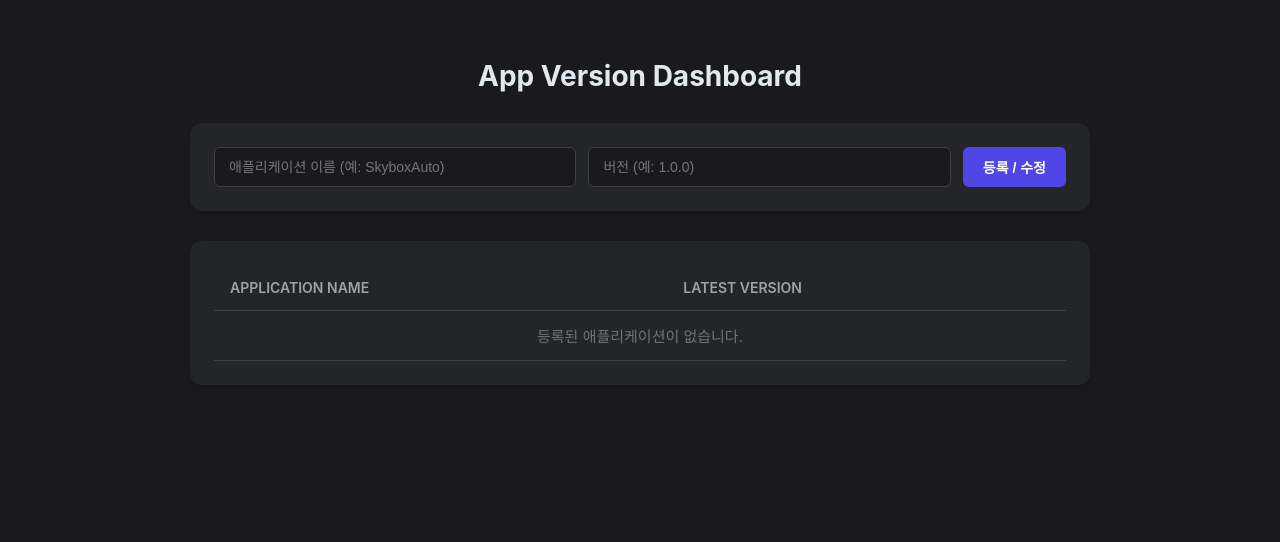
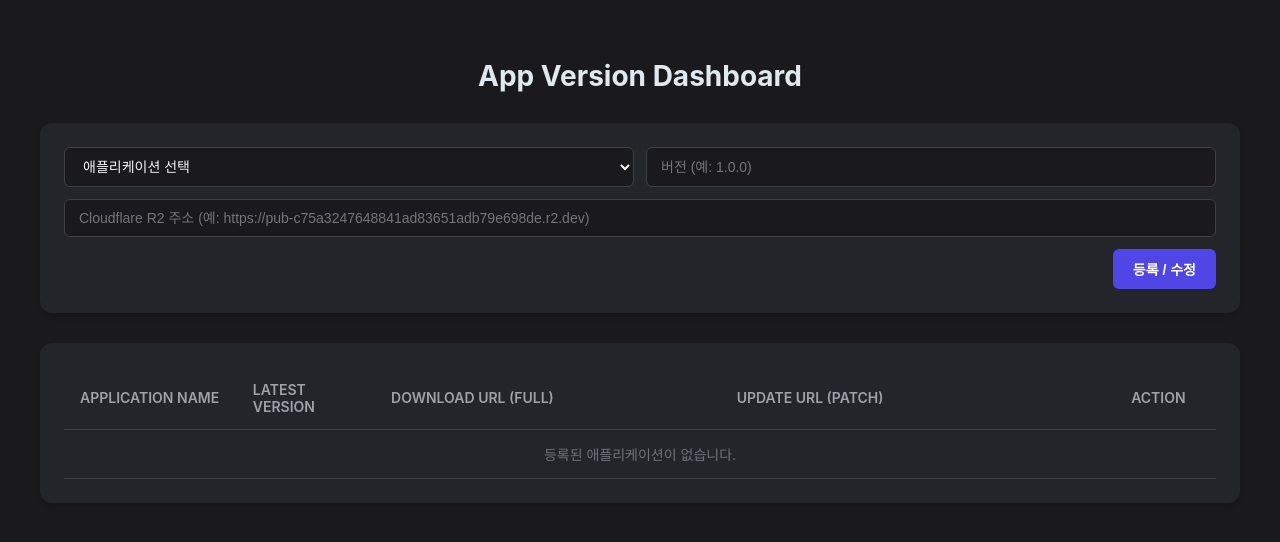
Before and after one commit to yojun313/py2exe, a FastAPI app: page /dashboard in a window 1280 px wide. Shown: the top 542 px of the page. Run offline with FastAPI, Linux system fonts and the light colour scheme.

Commit message:
Update README.md for clarity; enhance version management API with base URL and delete functionality in dashboard

```diff
--- a/version/templates/dashboard.html
+++ b/version/templates/dashboard.html
@@ -13,7 +13,7 @@
             padding: 40px 20px;
         }
         .container {
-            max-width: 900px;
+            max-width: 1200px;
             margin: 0 auto;
         }
         h1 {
@@ -31,10 +31,14 @@
         }
         .form-group {
             display: flex;
+            flex-direction: column;
             gap: 12px;
-            margin-bottom: 0;
         }
-        input {
+        .form-row {
+            display: flex;
+            gap: 12px;
+        }
+        input, select {
             background-color: #1a1a1e;
             border: 1px solid #3f3f46;
             color: #f4f4f5;
@@ -43,7 +47,7 @@
             font-size: 14px;
             flex: 1;
         }
-        input:focus {
+        input:focus, select:focus {
             outline: none;
             border-color: #6366f1;
         }
@@ -61,6 +65,14 @@
         button:hover {
             background-color: #4338ca;
         }
+        button.btn-delete {
+            background-color: #ef4444;
+            padding: 6px 12px;
+            font-size: 13px;
+        }
+        button.btn-delete:hover {
+            background-color: #dc2626;
+        }
         table {
             width: 100%;
             border-collapse: collapse;
@@ -77,11 +89,13 @@
             text-transform: uppercase;
         }
         td {
-            font-size: 15px;
+            font-size: 14px;
+            word-break: break-all;
         }
         .app-name {
             font-weight: 600;
             color: #ffffff;
+            font-size: 15px;
         }
         .version-badge {
             background-color: #3f3f46;
@@ -91,6 +105,13 @@
             font-family: monospace;
             font-size: 13px;
         }
+        .url-link {
+            color: #818cf8;
+            text-decoration: none;
+        }
+        .url-link:hover {
+            text-decoration: underline;
+        }
     </style>
 </head>
 <body>
@@ -99,9 +120,23 @@
 
         <div class="card">
             <form id="versionForm" class="form-group">
-                <input type="text" id="appName" placeholder="애플리케이션 이름 (예: SkyboxAuto)" required>
-                <input type="text" id="version" placeholder="버전 (예: 1.0.0)" required>
-                <button type="submit">등록 / 수정</button>
+                <div class="form-row">
+                    <select id="appSelect" required>
+                        <option value="" disabled selected>애플리케이션 선택</option>
+                        {% for app_name in versions.keys() %}
+                        <option value="{{ app_name }}">{{ app_name }}</option>
+                        {% endfor %}
+                        <option value="__NEW__">+ 새 애플리케이션 추가</option>
+                    </select>
+                    <input type="text" id="appNameInput" placeholder="새 애플리케이션 이름 입력" style="display: none;">
+                    <input type="text" id="version" placeholder="버전 (예: 1.0.0)" required>
+                </div>
+                <div class="form-row">
+                    <input type="url" id="baseUrl" placeholder="Cloudflare R2 주소 (예: https://pub-c75a3247648841ad83651adb79e698de.r2.dev)" required>
+                </div>
+                <div style="text-align: right;">
+                    <button type="submit">등록 / 수정</button>
+                </div>
             </form>
         </div>
 
@@ -109,19 +144,27 @@
             <table>
                 <thead>
                     <tr>
-                        <th>Application Name</th>
-                        <th>Latest Version</th>
+                        <th style="width: 15%;">Application Name</th>
+                        <th style="width: 12%;">Latest Version</th>
+                        <th style="width: 30%;">Download URL (Full)</th>
+                        <th style="width: 33%;">Update URL (Patch)</th>
+                        <th style="width: 10%; text-align: center;">Action</th>
                     </tr>
                 </thead>
                 <tbody id="versionTableBody">
-                    {% for app_name, version in versions.items() %}
+                    {% for app_name, info in versions.items() %}
                     <tr id="row-{{ app_name }}">
                         <td class="app-name">{{ app_name }}</td>
-                        <td><span class="version-badge">{{ version }}</span></td>
+                        <td><span class="version-badge">{{ info.latest_version }}</span></td>
+                        <td><a href="{{ info.download_url }}" class="url-link" target="_blank">{{ info.download_url }}</a></td>
+                        <td><a href="{{ info.update_url }}" class="url-link" target="_blank">{{ info.update_url }}</a></td>
+                        <td style="text-align: center;">
+                            <button type="button" class="btn-delete" onclick="deleteApp('{{ app_name }}')">삭제</button>
+                        </td>
                     </tr>
                     {% else %}
                     <tr id="emptyRow">
-                        <td colspan="2" style="text-align: center; color: #71717a;">등록된 애플리케이션이 없습니다.</td>
+                        <td colspan="5" style="text-align: center; color: #71717a;">등록된 애플리케이션이 없습니다.</td>
                     </tr>
                     {% endfor %}
                 </tbody>
@@ -130,19 +173,78 @@
     </div>
 
     <script>
+        const appSelect = document.getElementById('appSelect');
+        const appNameInput = document.getElementById('appNameInput');
+        const versionInput = document.getElementById('version');
+
+        // 드롭다운 변경 감지
+        appSelect.addEventListener('change', function() {
+            if (this.value === '__NEW__') {
+                appNameInput.style.display = 'block';
+                appNameInput.required = true;
+            } else {
+                appNameInput.style.display = 'none';
+                appNameInput.required = false;
+                appNameInput.value = '';
+            }
+        });
+
+        // 이름 결정 유틸
+        function getSelectedAppName() {
+            if (appSelect.value === '__NEW__') {
+                return appNameInput.value.trim();
+            }
+            return appSelect.value;
+        }
+
+        // 삭제 처리 함수
+        async function deleteApp(appName) {
+            if (!confirm(` 정말 '${appName}' 애플리케이션을 삭제하시겠습니까?`)) return;
+
+            try {
+                const response = await fetch(`/api/version/${appName}`, { method: 'DELETE' });
+                if (response.ok) {
+                    document.getElementById(`row-${appName}`).remove();
+
+                    // 드롭다운 옵션에서도 삭제
+                    const optionToRemove = appSelect.querySelector(`option[value="${appName}"]`);
+                    if (optionToRemove) optionToRemove.remove();
+
+                    const tbody = document.getElementById('versionTableBody');
+                    if (tbody.children.length === 0) {
+                        tbody.innerHTML = `<tr id="emptyRow"><td colspan="5" style="text-align: center; color: #71717a;">등록된 애플리케이션이 없습니다.</td></tr>`;
+                    }
+                } else {
+                    const data = await response.json();
+                    alert(`삭제 실패: ${data.detail || '알 수 없는 오류'}`);
+                }
+            } catch (error) {
+                alert('서버와 통신 중 오류가 발생했습니다.');
+            }
+        }
+
+        // 등록 및 수정 폼 제출
         document.getElementById('versionForm').addEventListener('submit', async (e) => {
             e.preventDefault();
 
-            const appName = document.getElementById('appName').value.strip ? document.getElementById('appName').value.strip() : document.getElementById('appName').value.trim();
-            const version = document.getElementById('version').value.strip ? document.getElementById('version').value.strip() : document.getElementById('version').value.trim();
+            const appName = getSelectedAppName();
+            const version = versionInput.value.trim();
+            const baseUrl = document.getElementById('baseUrl').value.trim();
+
+            if (!appName) {
+                alert('애플리케이션 이름을 선택하거나 입력해주세요.');
+                return;
+            }
 
             try {
                 const response = await fetch('/api/version', {
                     method: 'POST',
-                    headers: {
-                        'Content-Type': 'application/json',
-                    },
-                    body: JSON.stringify({ app_name: appName, version: version }),
+                    headers: { 'Content-Type': 'application/json' },
+                    body: JSON.stringify({
+                        app_name: appName,
+                        version: version,
+                        base_url: baseUrl
+                    }),
                 });
 
                 const data = await response.json();
@@ -154,17 +256,36 @@
                     const existingRow = document.getElementById(`row-${appName}`);
                     if (existingRow) {
                         existingRow.querySelector('.version-badge').textContent = data.latest_version;
+                        const links = existingRow.querySelectorAll('.url-link');
+                        links[0].href = data.download_url;
+                        links[0].textContent = data.download_url;
+                        links[1].href = data.update_url;
+                        links[1].textContent = data.update_url;
                     } else {
                         const tbody = document.getElementById('versionTableBody');
                         const tr = document.createElement('tr');
                         tr.id = `row-${appName}`;
                         tr.innerHTML = `
-                            <td class="app-name">${appName}</td>
+                            <td class="app-name">${data.app_name}</td>
                             <td><span class="version-badge">${data.latest_version}</span></td>
+                            <td><a href="${data.download_url}" class="url-link" target="_blank">${data.download_url}</a></td>
+                            <td><a href="${data.update_url}" class="url-link" target="_blank">${data.update_url}</a></td>
+                            <td style="text-align: center;">
+                                <button type="button" class="btn-delete" onclick="deleteApp('${data.app_name}')">삭제</button>
+                            </td>
                         `;
                         tbody.appendChild(tr);
+
+                        // 셀렉트 박스에 새로 등록된 앱 옵션 동적 추가
+                        const newOpt = document.createElement('option');
+                        newOpt.value = data.app_name;
+                        newOpt.textContent = data.app_name;
+                        appSelect.insertBefore(newOpt, appSelect.lastElementChild);
                     }
+
                     document.getElementById('versionForm').reset();
+                    appNameInput.style.display = 'none';
+                    appNameInput.required = false;
                 } else {
                     alert(`오류: ${data.detail || '버전 업데이트에 실패했습니다.'}`);
                 }
```
Also changed, not shown: version/run.py (+34 -6 lines), README.md.
